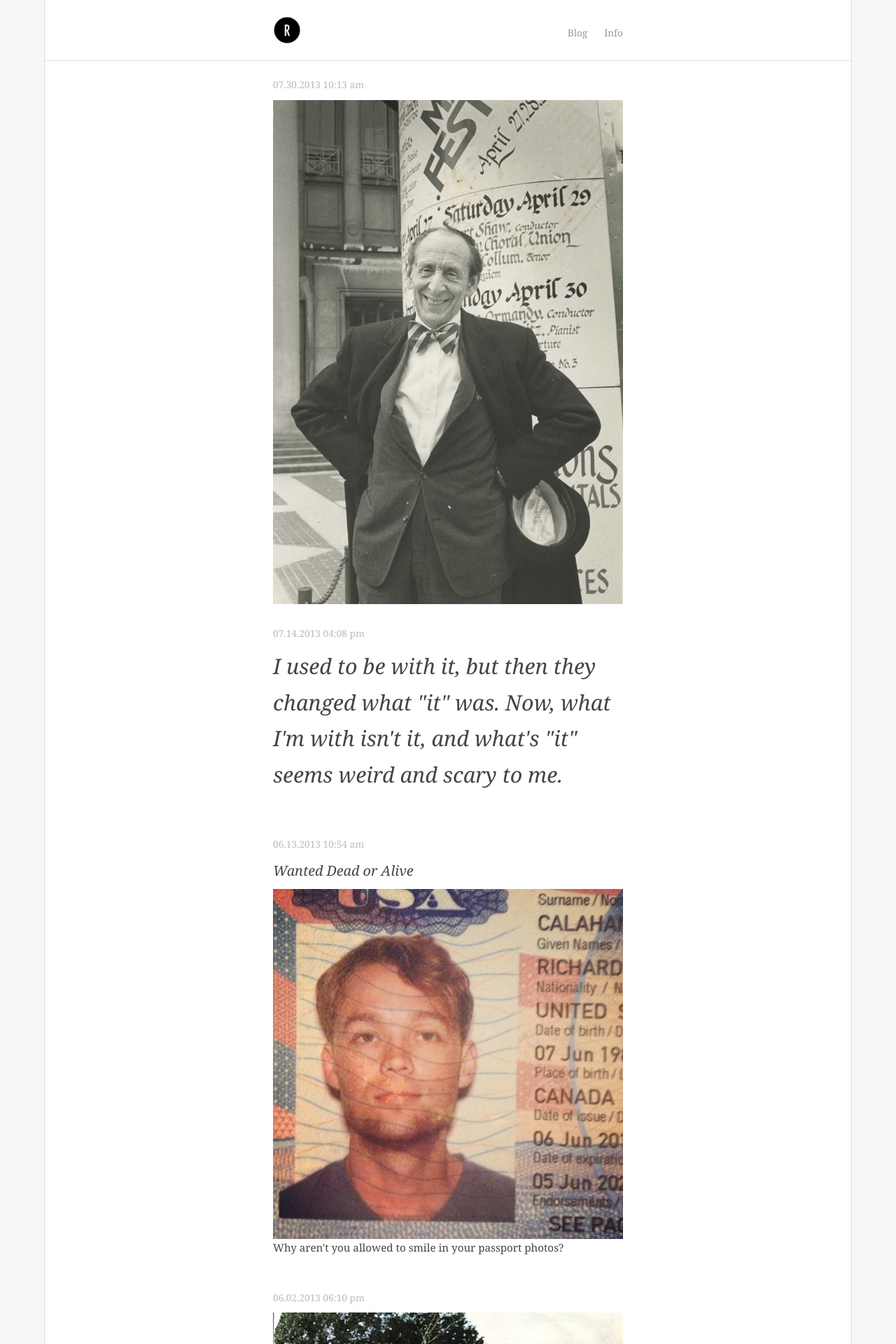
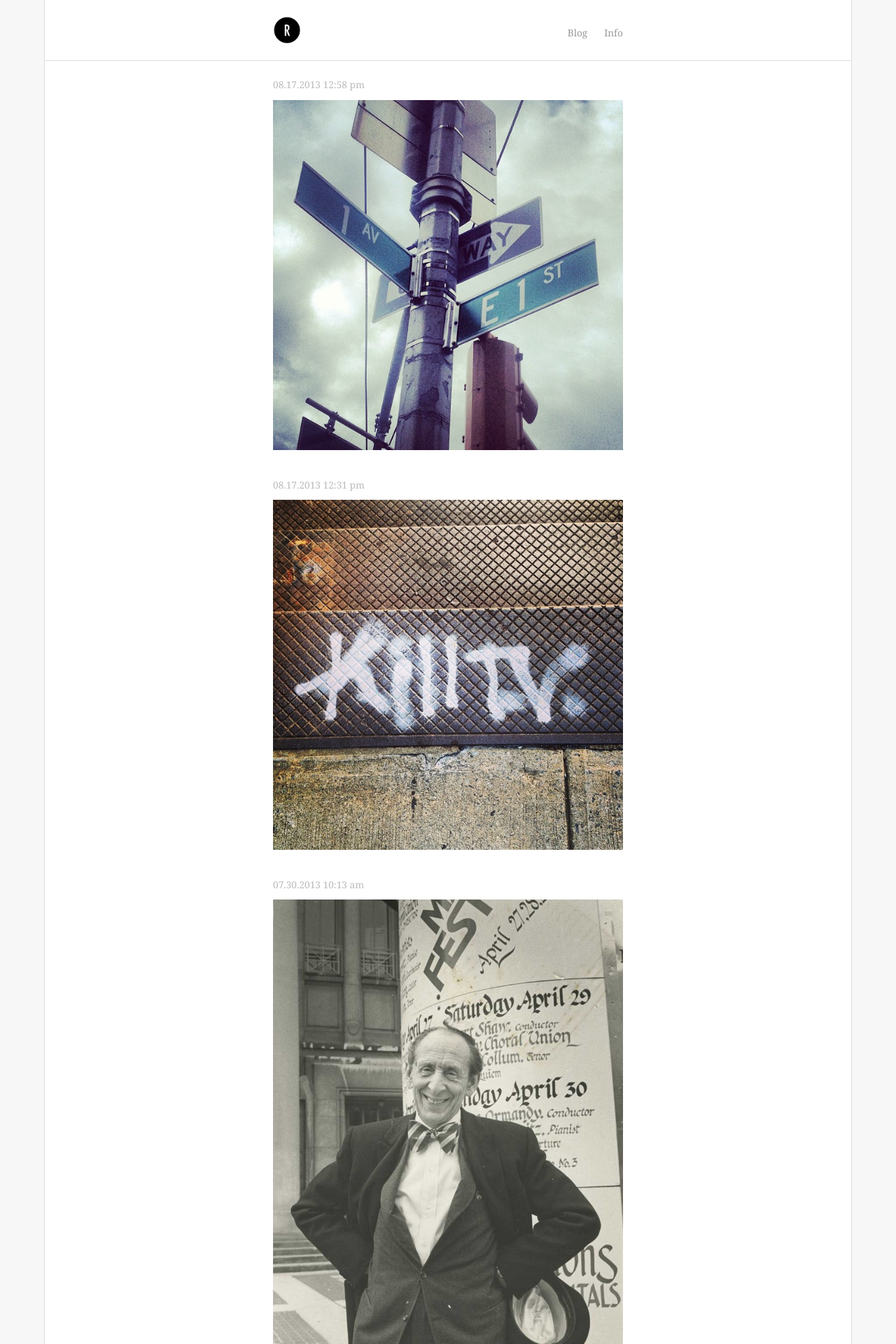
Before and after one commit to richardcalahan/richardcalahan.com, a Jekyll site: the page built from blog/index.html, in a window 1280 px wide. Shown: the top 1920 px of the page at 70% size. Built offline with Jekyll 4.4.1, drawn with Linux system fonts in a browser that asks for light colours; nearby versions of some CDN libraries.

Commit message:
couple new posts, new styles

```diff
--- a/_includes/footer.html
+++ b/_includes/footer.html
@@ -5,6 +5,7 @@
           </div>
         </div>
       </footer>
+    </div> <!-- site_wrapper -->
     {% include google_analytics.html %}
   </body>
 </html>
--- a/_includes/header.html
+++ b/_includes/header.html
@@ -19,6 +19,7 @@
 
   </head>
   <body>
+    <div id="site_wrapper">
       <header>
         <div class="container">
           <a class="logo" href="/"><img src="/assets/logo.png" /></a>
--- a/_includes/post.html
+++ b/_includes/post.html
@@ -1,5 +1,5 @@
 <article class="post">
-  <div class="date">{{post.date | date: "%m.%d.%Y %I:%M %P"}}</div>
+  <div class="date"><a href="{{post.url}}">{{post.date | date: "%m.%d.%Y %I:%M %P"}}</a></div>
   <h3><a href="{{post.url}}">{{post.title}}</a></h3>
   {{ content }}
 
--- a/_layouts/default.html
+++ b/_layouts/default.html
@@ -1,7 +1,3 @@
-<div id="site_wrapper">
-
-  {% include header.html %}
-    {{ content }}
-  {% include footer.html %}
-
-</div>
+{% include header.html %}
+  {{ content }}
+{% include footer.html %}
--- /dev/null
+++ b/_posts/2013-08-17-kill-tv.html
@@ -0,0 +1,7 @@
+---
+layout: post
+title: ''
+date: 2013-08-17 08:31 EDT
+---
+
+<img src="/assets/kill-tv.jpg" />
--- /dev/null
+++ b/_posts/2013-08-17-nexus-of-the-universe.html
@@ -0,0 +1,7 @@
+---
+layout: post
+title: ''
+date: 2013-08-17 08:58 EDT
+---
+
+<img src="/assets/nexus.jpg" />
--- a/css/style.css
+++ b/css/style.css
@@ -18,11 +18,11 @@
 }
 
 #site_wrapper {
-    background-color: #ffffff;
-    width: 90%;
-    margin: 0 auto;
-    border-left: solid 1px #ddd;
-    border-right: solid 1px #ddd;
+  background-color: #ffffff;
+  width: 90%;
+  margin: 0 auto;
+  border-left: solid 1px #ddd;
+  border-right: solid 1px #ddd;
 }
 
 h1, h2, h3, h4, h5, h6 {
@@ -96,6 +96,7 @@
 footer {
   padding: 1.5em 0;
   border-top: solid 1px #ddd;
+  border-bottom: solid 1px #ddd;
 }
 
 footer .copyleft {
@@ -142,6 +143,11 @@
 article.post .date {
   color: #bbb;
   font-size: .9em;
+}
+
+article.post .date a {
+  text-decoration: none;
+  color: #bbb;
 }
 
 article.post h3 a {
```
Also changed, not shown: assets/kill-tv.jpg (added), assets/nexus.jpg (added), blog/index.html (line endings or trailing spaces). Lines whose indentation alone changed are shown as unchanged.
